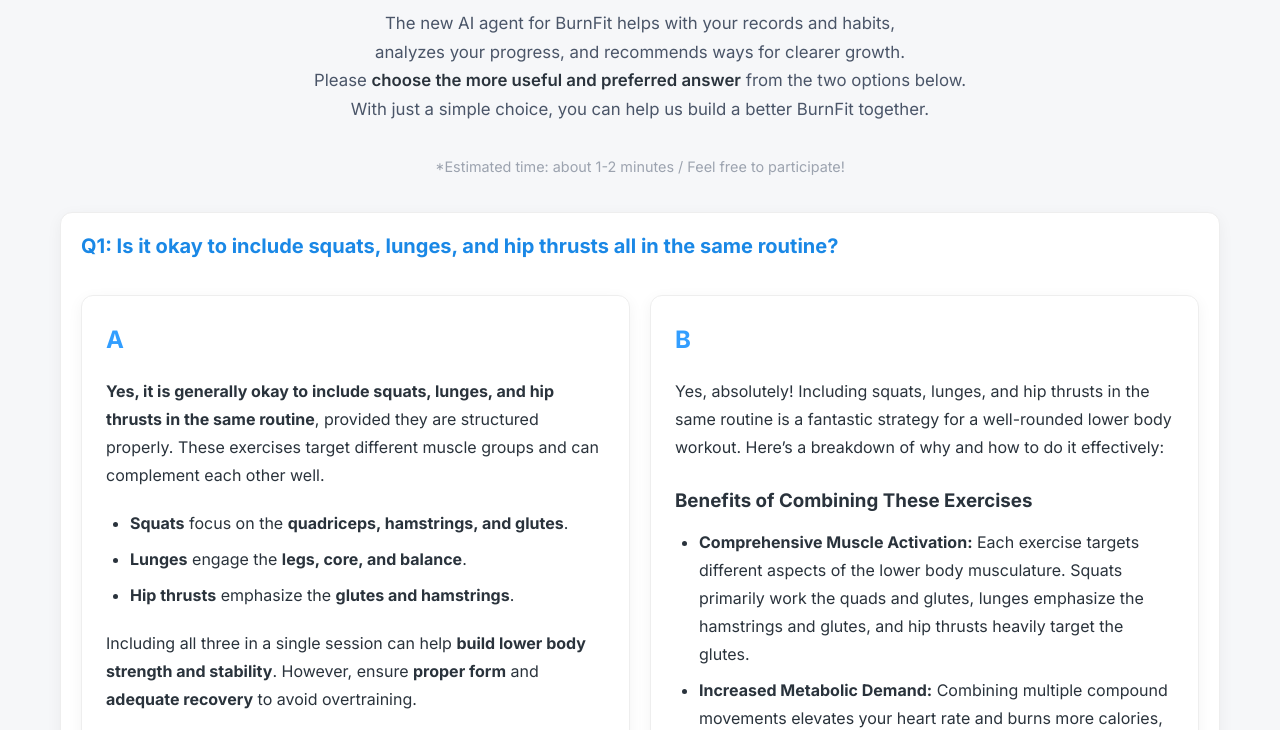
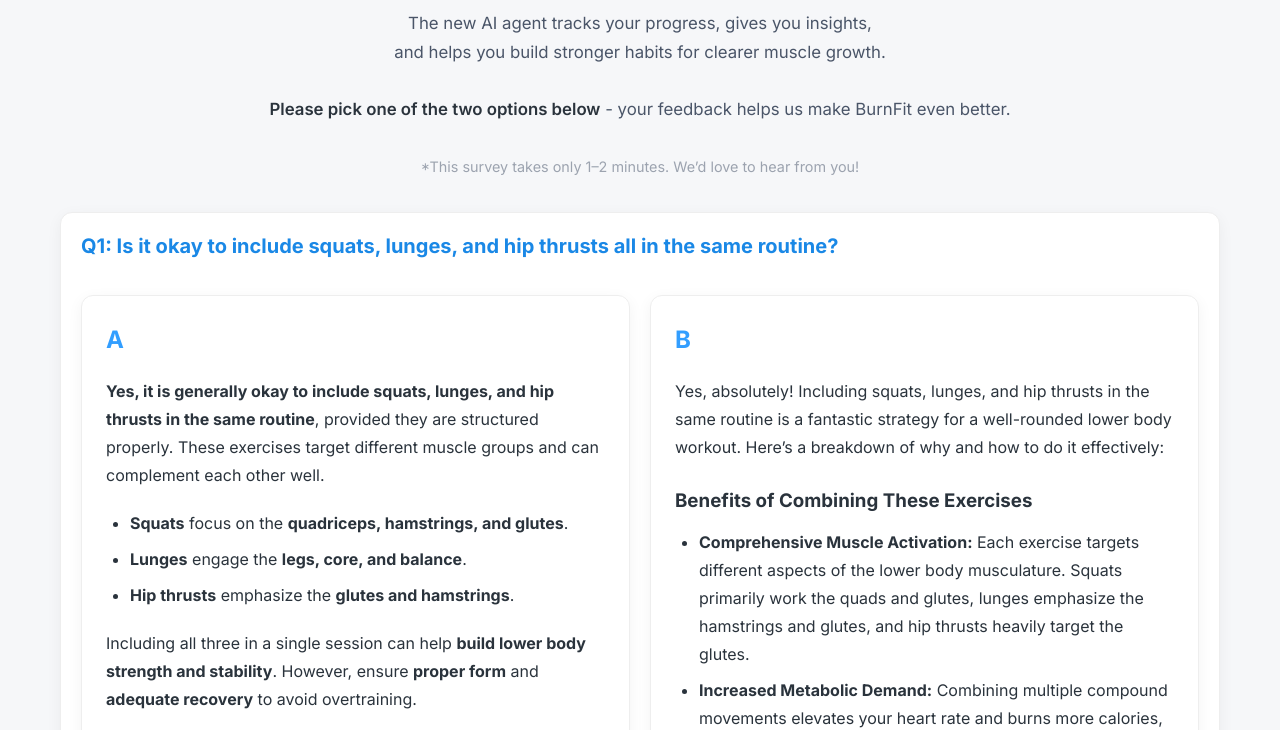
Before and after one commit to Sin-Yejun/data-preprocess, a website: page index.html in a window 1280 px wide. Shown: the part 180-910 px from the top of the page. Drawn offline with nearby package versions, Linux system fonts and the light colour scheme; no server answers.

Commit message:
[Update] 번핏 AI 에이전트 텍스트 수정 및 설명 개선

```diff
--- a/script.js
+++ b/script.js
@@ -1,8 +1,8 @@
 const translations = {
     en: {
-        title: "BurnFit New Ai Agent",
-        h1: "Introducing the New AI for the new BurnFit",
-        description: "The new AI agent for BurnFit helps with your records and habits,<br>analyzes your progress, and recommends ways for clearer growth.<br>Please <strong>choose the more useful and preferred answer</strong> from the two options below.<br>With just a simple choice, you can help us build a better BurnFit together.<br><br><em>*Estimated time: about 1-2 minutes / Feel free to participate!</em>",
+        title: "BurnFit New AI Agent",
+        h1: "Introducing BurnFit’s New AI Assistant",
+        description: "The new AI agent tracks your progress, gives you insights,<br>and helps you build stronger habits for clearer muscle growth.<br><br><strong>Please pick one of the two options below</strong> - your feedback helps us make BurnFit even better.<br><br><em>*This survey takes only 1–2 minutes. We’d love to hear from you!</em>",
         prev: "Previous",
         next: "Next",
         submit: "Submit",
@@ -15,9 +15,9 @@
         submitted_p: "Thank you for your participation!",
     },
     ko: {
-        title: "BurnFit New Ai Agent",
-        h1: "새로운 번핏을 위한, New Ai 등장",
-        description: "번핏에 도입될 새로운 AI 에이전트는 여러분의 기록과 습관을 돕고,<br>기록을 분석하며, 더 선명한 성장을 위한 방법을 추천합니다.<br>아래 제시된 두 개의 답변 중, <strong>더 유용하고 마음에 드는 답변을 선택</strong>해주세요.<br>간단한 선택만으로도, 더 나은 번핏을 함께 만들어갈 수 있습니다.<br><br><em>*소요 시간 : 약 1~2분 / 부담 없이 참여해주세요!</em>",
+        title: "BurnFit New AI Agent",
+        h1: "새로운 번핏을 위한, New AI 등장",
+        description: "번핏에 도입될 새로운 AI 에이전트는 여러분의 기록과 습관을 돕고,<br>기록을 분석하며, 더 선명한 성장을 위한 방법을 추천합니다.<br><br>아래 제시된 두 개의 답변 중, <strong>더 유용하고 마음에 드는 답변을 선택</strong>해주세요.<br>간단한 선택만으로도, 더 나은 번핏을 함께 만들어갈 수 있습니다.<br><br><em>*소요 시간 : 약 1~2분 / 부담 없이 참여해주세요!</em>",
         prev: "이전",
         next: "다음",
         submit: "제출",
@@ -30,9 +30,9 @@
         submitted_p: "참여해주셔서 감사합니다!",
     },
     ja: {
-        title: "BurnFit 新AIエージェント",
-        h1: "新しいBurnFitのための、New Ai登場",
-        description: "BurnFitに導入される新しいAIエージェントは、あなたの記録と習慣をサポートし、<br>記録を分析し、より明確な成長のための方法を推奨します。<br>以下に提示された2つの回答の中から、<strong>より有用で気に入った回答を選択</strong>してください。<br>簡単な選択だけでも、より良いBurnFitを一緒に作っていくことができます。<br><br><em>*所要時間：約1〜2分 / お気軽にご参加ください！</em>",
+        title: "BurnFit New AI Agent",
+        h1: "BurnFitにNew Aiが登場！",
+        description: "BurnFitに新たに導入されるAIサポートは、トレーニング記録の管理や習慣化を助け、<br>記録を分析し、みなさんがさらに成長するためのアドバイスを行います。<br><br>以下に表示された2つの回答の中から、<strong>より参考になると感じた回答を選択してください。</strong><br>より良いBurnFitをつくるために、ぜひご協力をお願いいたします。<br><br><em>*所要時間：約1〜2分 / お気軽にご参加ください！</em>",
         prev: "前へ",
         next: "次へ",
         submit: "提出",
@@ -45,9 +45,9 @@
         submitted_p: "ご協力いただきありがとうございます！",
     },
     'zh-Hant': {
-        title: "BurnFit 全新 Ai 代理",
-        h1: "為全新的 BurnFit， New Ai 登場",
-        description: "即將引入 BurnFit 的全新 AI 代理，將幫助您記錄和養成習慣，<br>分析您的記錄，並推薦更清晰的成長方法。<br>請從下面提出的兩個答案中，<strong>選擇您認為更有用、更喜歡的答案</strong>。<br>僅需簡單的選擇，就能與我們共同打造一個更好的 BurnFit。<br><br><em>*預計時間：約 1-2 分鐘 / 歡迎輕鬆參與！</em>",
+        title: "BurnFit New AI Agent",
+        h1: "為全新的 BurnFit， New AI 登場",
+        description: "即將引入 BurnFit 的全新 AI 代理，將幫助您記錄和養成習慣，<br>分析您的記錄，並推薦更清晰的成長方法。<br><br>請從下面提出的兩個答案中，<strong>選擇您認為更有用、更喜歡的答案</strong>。<br>僅需簡單的選擇，就能與我們共同打造一個更好的 BurnFit。<br><br><em>*預計時間：約 1-2 分鐘 / 歡迎輕鬆參與！</em>",
         prev: "上一頁",
         next: "下一頁",
         submit: "提交",
@@ -58,7 +58,22 @@
         submitted_title: "提交完成",
         submitted_h1: "您的提交已完成。",
         submitted_p: "感謝您的參與！",
-    }
+    },
+    id: {
+        title: "BurnFit New AI Agent",
+        h1: "Memperkenalkan Asisten AI Baru BurnFit",
+        description: "AI agent baru melacak progres Anda, memberikan wawasan,<br>dan membantu Anda membangun kebiasaan yang lebih kuat untuk pertumbuhan otot yang lebih jelas.<br><br><strong>Silakan pilih salah satu dari dua opsi di bawah ini</strong> - masukan Anda membantu kami membuat BurnFit menjadi lebih baik.<br><br><em>*Survei ini hanya memakan waktu 1–2 menit. Kami ingin mendengar dari Anda!</em>",
+        prev: "Sebelumnya",
+        next: "Selanjutnya",
+        submit: "Kirim",
+        submit_dialog_title: "Konfirmasi Pengiriman",
+        submit_confirm: "Apakah Anda yakin ingin mengirim? Anda tidak dapat kembali ke halaman evaluasi setelah pengiriman.",
+        dialog_cancel: "Batal",
+        dialog_confirm: "Konfirmasi",
+        submitted_title: "Pengiriman Selesai",
+        submitted_h1: "Pengiriman Anda telah selesai.",
+        submitted_p: "Terima kasih atas partisipasi Anda!",
+    },
 };
 
 async function loadQAData() {
--- a/style.css
+++ b/style.css
@@ -50,7 +50,7 @@
 .description-container {
     text-align: center;
     color: #4a5568; /* Changed to a more visible gray */
-    max-width: 800px;
+    max-width: 1200px;
     margin: 0 auto 2rem; /* 0 auto for horizontal centering, 2rem for bottom margin */
     font-size: 1.05rem;
     line-height: 1.7;
```
